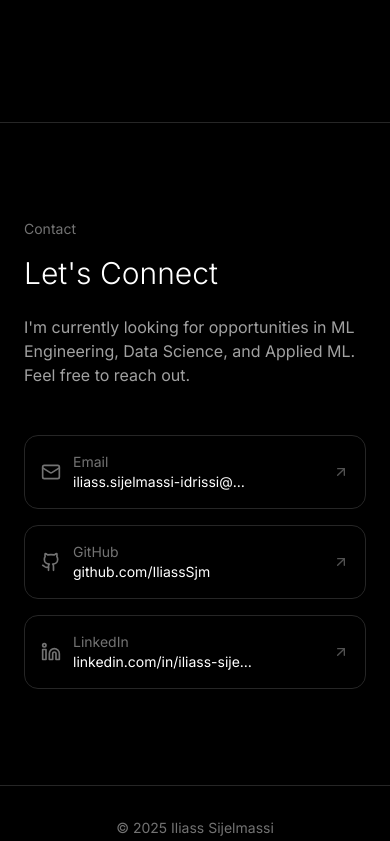
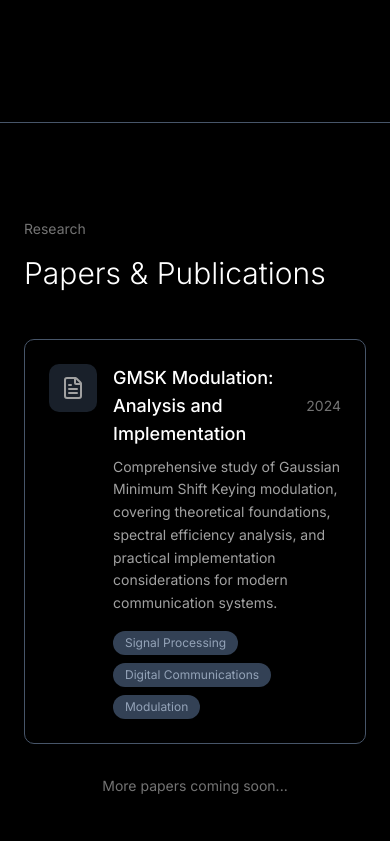
Before and after one commit to IliassSjm/portfolio, a Next.js app: page / in a window 390 px wide. Shown: the part 3903-4744 px from the top of the page. Built offline with nearby package versions, Linux system fonts and the light colour scheme.

Commit message:
Add section papers + fix color

```diff
--- a/src/app/globals.css
+++ b/src/app/globals.css
@@ -29,23 +29,23 @@
 
 :root {
   --radius: 0.625rem;
-  /* Soft charcoal - not pure black */
-  --background: #0F0F0F;
-  --foreground: #FAFAFA;
-  --card: #161616;
-  --card-foreground: #FAFAFA;
-  --primary: #FAFAFA;
-  --primary-foreground: #0F0F0F;
-  --secondary: #1C1C1C;
-  --secondary-foreground: #FAFAFA;
-  --muted: #1C1C1C;
-  --muted-foreground: #999999;
-  /* Neutral accent - no colored accent */
-  --accent: #2A2A2A;
-  --accent-foreground: #FAFAFA;
-  --border: #2A2A2A;
-  --input: #2A2A2A;
-  --ring: #FAFAFA;
+  /* Modern slate theme - bright and approachable */
+  --background: #1E2330;
+  --foreground: #F8FAFC;
+  --card: #283042;
+  --card-foreground: #F8FAFC;
+  --primary: #F8FAFC;
+  --primary-foreground: #1E2330;
+  --secondary: #334155;
+  --secondary-foreground: #F8FAFC;
+  --muted: #334155;
+  --muted-foreground: #94A3B8;
+  /* Subtle accent */
+  --accent: #3B4963;
+  --accent-foreground: #F8FAFC;
+  --border: #475569;
+  --input: #3B4963;
+  --ring: #F8FAFC;
 }
 
 @layer base {
@@ -69,16 +69,16 @@ html {
 }
 
 ::-webkit-scrollbar-track {
-  background: #0F0F0F;
+  background: #1E2330;
 }
 
 ::-webkit-scrollbar-thumb {
-  background: #333;
+  background: #475569;
   border-radius: 3px;
 }
 
 ::-webkit-scrollbar-thumb:hover {
-  background: #555;
+  background: #64748B;
 }
 
 /* Selection */
--- a/src/app/page.tsx
+++ b/src/app/page.tsx
@@ -3,6 +3,7 @@ import { HeroSection } from '@/components/sections/hero'
 import { AboutSection } from '@/components/sections/about'
 import { ProjectsSection } from '@/components/sections/projects'
 import { ExperienceSection } from '@/components/sections/experience'
+import { PapersSection } from '@/components/sections/papers'
 import { ContactSection, Footer } from '@/components/sections/contact'
 
 export default function Home() {
@@ -13,6 +14,7 @@ export default function Home() {
       <AboutSection />
       <ProjectsSection />
       <ExperienceSection />
+      <PapersSection />
       <ContactSection />
       <Footer />
     </main>
--- a/src/components/navigation.tsx
+++ b/src/components/navigation.tsx
@@ -9,6 +9,7 @@ const navItems = [
     { label: 'About', href: '#about' },
     { label: 'Projects', href: '#projects' },
     { label: 'Experience', href: '#experience' },
+    { label: 'Papers', href: '#papers' },
     { label: 'Contact', href: '#contact' },
 ]
 
@@ -93,7 +94,7 @@ export function Navigation() {
                 initial={false}
                 animate={isOpen ? { x: 0 } : { x: '100%' }}
                 transition={{ type: 'spring', damping: 25, stiffness: 200 }}
-                className="fixed inset-y-0 right-0 z-40 w-full max-w-sm bg-[#0F0F0F] border-l border-neutral-800 md:hidden"
+                className="fixed inset-y-0 right-0 z-40 w-full max-w-sm bg-[#1E2330] border-l border-border md:hidden"
             >
                 <div className="flex flex-col gap-6 p-12 pt-24">
                     {navItems.map((item, i) => (
--- a/src/components/sections/about.tsx
+++ b/src/components/sections/about.tsx
@@ -17,7 +17,7 @@ export function AboutSection() {
                         transition={{ duration: 0.6 }}
                         className="lg:col-span-1"
                     >
-                        <div className="relative w-48 h-48 md:w-64 md:h-64 mx-auto lg:mx-0 rounded-2xl overflow-hidden border border-neutral-800">
+                        <div className="relative w-48 h-48 md:w-64 md:h-64 mx-auto lg:mx-0 rounded-2xl overflow-hidden border border-border">
                             <Image
                                 src="/headshot.jpg"
                                 alt="Iliass Sijelmassi"
--- a/src/components/sections/contact.tsx
+++ b/src/components/sections/contact.tsx
@@ -26,7 +26,7 @@ const contactLinks = [
 
 export function ContactSection() {
     return (
-        <section id="contact" className="py-24 md:py-32 border-t border-neutral-800">
+        <section id="contact" className="py-24 md:py-32 border-t border-border">
             <div className="container mx-auto px-6 md:px-12 lg:px-24">
                 <motion.div
                     initial={{ opacity: 0, y: 20 }}
@@ -58,7 +58,7 @@ export function ContactSection() {
                                 whileInView={{ opacity: 1, y: 0 }}
                                 viewport={{ once: true }}
                                 transition={{ duration: 0.6, delay: i * 0.1 }}
-                                className="group flex items-center justify-between p-4 rounded-xl border border-neutral-800 hover:bg-neutral-900 transition-colors"
+                                className="group flex items-center justify-between p-4 rounded-xl border border-border hover:bg-secondary transition-colors"
                             >
                                 <div className="flex items-center gap-3">
                                     <Icon className="w-5 h-5 text-neutral-500 group-hover:text-white transition-colors" />
@@ -79,7 +79,7 @@ export function ContactSection() {
 
 export function Footer() {
     return (
-        <footer className="py-8 border-t border-neutral-800">
+        <footer className="py-8 border-t border-border">
             <div className="container mx-auto px-6 md:px-12 lg:px-24">
                 <div className="flex flex-col md:flex-row items-center justify-between gap-4">
                     <p className="text-sm text-neutral-500">
--- a/src/components/sections/experience.tsx
+++ b/src/components/sections/experience.tsx
@@ -25,7 +25,7 @@ const experiences = [
 
 export function ExperienceSection() {
     return (
-        <section id="experience" className="py-24 md:py-32 border-t border-neutral-800">
+        <section id="experience" className="py-24 md:py-32 border-t border-border">
             <div className="container mx-auto px-6 md:px-12 lg:px-24">
                 <motion.div
                     initial={{ opacity: 0, y: 20 }}
@@ -48,7 +48,7 @@ export function ExperienceSection() {
                             whileInView={{ opacity: 1, y: 0 }}
                             viewport={{ once: true }}
                             transition={{ duration: 0.6, delay: i * 0.1 }}
-                            className="grid md:grid-cols-4 gap-4 py-6 border-b border-neutral-800 last:border-0 group"
+                            className="grid md:grid-cols-4 gap-4 py-6 border-b border-border last:border-0 group"
                         >
                             <div className="text-sm text-neutral-500">
                                 {exp.period}
--- a/src/components/sections/hero.tsx
+++ b/src/components/sections/hero.tsx
@@ -30,7 +30,7 @@ export function HeroSection() {
 
     return (
         <section className="min-h-screen flex items-center justify-center p-4 md:p-8">
-            <Card className="w-full max-w-6xl h-[600px] md:h-[700px] bg-[#141414] relative overflow-hidden border-neutral-800">
+            <Card className="w-full max-w-6xl h-[600px] md:h-[700px] bg-card relative overflow-hidden border-border">
                 <Spotlight
                     className="-top-40 left-0 md:left-60 md:-top-20"
                     fill="white"
@@ -65,7 +65,7 @@ export function HeroSection() {
                             </Link>
                             <Link
                                 href="#contact"
-                                className="inline-flex items-center gap-2 px-6 py-3 border border-neutral-600 text-sm font-medium rounded-full hover:bg-neutral-800 transition-colors"
+                                className="inline-flex items-center gap-2 px-6 py-3 border border-border text-sm font-medium rounded-full hover:bg-secondary transition-colors"
                             >
                                 Get in Touch
                             </Link>
@@ -73,7 +73,7 @@ export function HeroSection() {
                                 href="/cv.pdf"
                                 target="_blank"
                                 rel="noopener noreferrer"
-                                className="inline-flex items-center gap-2 px-6 py-3 border border-neutral-600 text-sm font-medium rounded-full hover:bg-neutral-800 transition-colors"
+                                className="inline-flex items-center gap-2 px-6 py-3 border border-border text-sm font-medium rounded-full hover:bg-secondary transition-colors"
                             >
                                 View CV
                             </a>
--- /dev/null
+++ b/src/components/sections/papers.tsx
@@ -0,0 +1,91 @@
+'use client'
+
+import { motion } from 'framer-motion'
+import { FileText, ExternalLink } from 'lucide-react'
+
+const papers = [
+    {
+        title: 'GMSK Modulation: Analysis and Implementation',
+        description: 'Comprehensive study of Gaussian Minimum Shift Keying modulation, covering theoretical foundations, spectral efficiency analysis, and practical implementation considerations for modern communication systems.',
+        file: '/GMSK.pdf',
+        year: '2024',
+        tags: ['Signal Processing', 'Digital Communications', 'Modulation'],
+    },
+]
+
+export function PapersSection() {
+    return (
+        <section id="papers" className="py-24 md:py-32 border-t border-border">
+            <div className="container mx-auto px-6 md:px-12 lg:px-24">
+                <motion.div
+                    initial={{ opacity: 0, y: 20 }}
+                    whileInView={{ opacity: 1, y: 0 }}
+                    viewport={{ once: true }}
+                    transition={{ duration: 0.6 }}
+                    className="mb-12"
+                >
+                    <p className="text-sm text-neutral-500 mb-4">Research</p>
+                    <h2 className="text-3xl md:text-4xl font-light">
+                        Papers &amp; Publications
+                    </h2>
+                </motion.div>
+
+                <div className="grid gap-6">
+                    {papers.map((paper, i) => (
+                        <motion.a
+                            key={paper.title}
+                            href={paper.file}
+                            target="_blank"
+                            rel="noopener noreferrer"
+                            initial={{ opacity: 0, y: 20 }}
+                            whileInView={{ opacity: 1, y: 0 }}
+                            viewport={{ once: true }}
+                            transition={{ duration: 0.6, delay: i * 0.1 }}
+                            className="group block p-6 rounded-lg border border-border hover:border-muted-foreground transition-all duration-300 hover:bg-secondary/50"
+                        >
+                            <div className="flex items-start gap-4">
+                                <div className="p-3 rounded-lg bg-secondary/50 group-hover:bg-secondary transition-colors">
+                                    <FileText className="w-6 h-6 text-neutral-400" />
+                                </div>
+                                <div className="flex-1">
+                                    <div className="flex items-center justify-between mb-2">
+                                        <h3 className="font-medium text-lg group-hover:text-white transition-colors flex items-center gap-2">
+                                            {paper.title}
+                                            <ExternalLink className="w-4 h-4 opacity-0 group-hover:opacity-100 transition-opacity" />
+                                        </h3>
+                                        <span className="text-sm text-neutral-500">{paper.year}</span>
+                                    </div>
+                                    <p className="text-neutral-400 text-sm mb-4 leading-relaxed">
+                                        {paper.description}
+                                    </p>
+                                    <div className="flex flex-wrap gap-2">
+                                        {paper.tags.map((tag) => (
+                                            <span
+                                                key={tag}
+                                                className="px-3 py-1 text-xs rounded-full bg-secondary text-muted-foreground"
+                                            >
+                                                {tag}
+                                            </span>
+                                        ))}
+                                    </div>
+                                </div>
+                            </div>
+                        </motion.a>
+                    ))}
+                </div>
+
+                {papers.length === 1 && (
+                    <motion.p
+                        initial={{ opacity: 0 }}
+                        whileInView={{ opacity: 1 }}
+                        viewport={{ once: true }}
+                        transition={{ duration: 0.6, delay: 0.3 }}
+                        className="text-center text-neutral-500 text-sm mt-8"
+                    >
+                        More papers coming soon...
+                    </motion.p>
+                )}
+            </div>
+        </section>
+    )
+}
--- a/src/components/sections/projects.tsx
+++ b/src/components/sections/projects.tsx
@@ -26,7 +26,7 @@ const projects = [
 
 export function ProjectsSection() {
     return (
-        <section id="projects" className="py-24 md:py-32 border-t border-neutral-800">
+        <section id="projects" className="py-24 md:py-32 border-t border-border">
             <div className="container mx-auto px-6 md:px-12 lg:px-24">
                 <motion.div
                     initial={{ opacity: 0, y: 20 }}
@@ -49,7 +49,7 @@ export function ProjectsSection() {
                             whileInView={{ opacity: 1, y: 0 }}
                             viewport={{ once: true }}
                             transition={{ duration: 0.6, delay: i * 0.1 }}
-                            className="group p-6 rounded-xl border border-neutral-800 bg-neutral-900/30 hover:bg-neutral-900/60 transition-colors"
+                            className="group p-6 rounded-xl border border-border bg-secondary/30 hover:bg-secondary/60 transition-colors"
                         >
                             <div className="flex items-start justify-between mb-4">
                                 <h3 className="text-lg font-medium group-hover:text-neutral-300 transition-colors">
@@ -75,7 +75,7 @@ export function ProjectsSection() {
                                 {project.tech.map((tech) => (
                                     <span
                                         key={tech}
-                                        className="px-2 py-1 text-xs text-neutral-500 bg-neutral-800/50 rounded"
+                                        className="px-2 py-1 text-xs text-muted-foreground bg-secondary/50 rounded"
                                     >
                                         {tech}
                                     </span>
--- a/src/components/sections/skills.tsx
+++ b/src/components/sections/skills.tsx
@@ -10,7 +10,7 @@ const skills = {
 
 export function SkillsSection() {
     return (
-        <section id="skills" className="py-24 md:py-32 border-t border-neutral-800">
+        <section id="skills" className="py-24 md:py-32 border-t border-border">
             <div className="container mx-auto px-6 md:px-12 lg:px-24">
                 <motion.div
                     initial={{ opacity: 0, y: 20 }}
@@ -39,7 +39,7 @@ export function SkillsSection() {
                                 {items.map((skill) => (
                                     <span
                                         key={skill}
-                                        className="px-3 py-1.5 text-sm border border-neutral-800 rounded-full hover:bg-neutral-800 transition-colors cursor-default"
+                                        className="px-3 py-1.5 text-sm border border-border rounded-full hover:bg-secondary transition-colors cursor-default"
                                     >
                                         {skill}
                                     </span>
```
Also changed, not shown: 1 other file (tests, documents, lock files or other folders).
